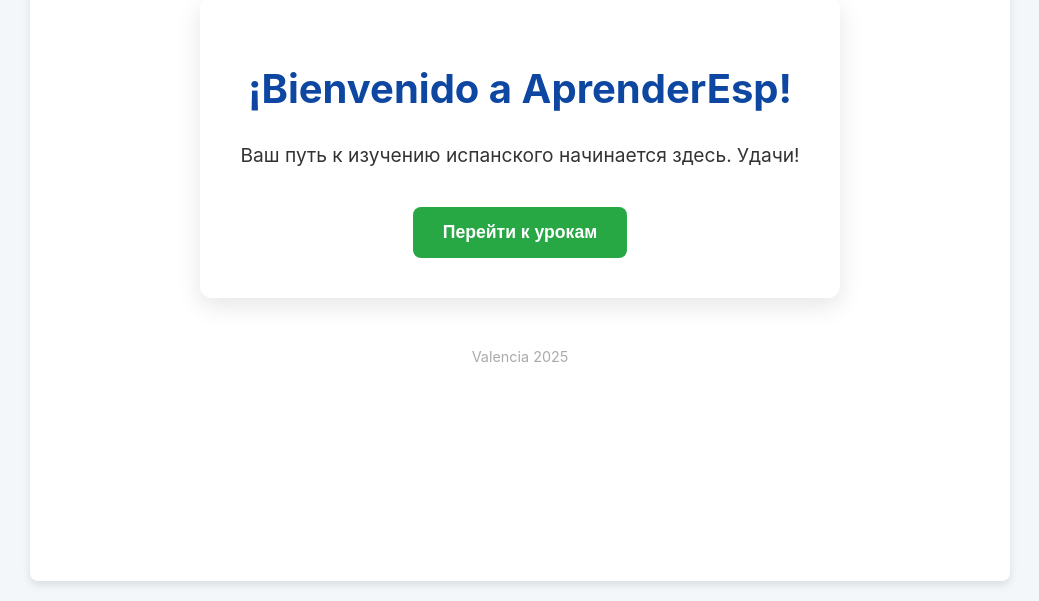
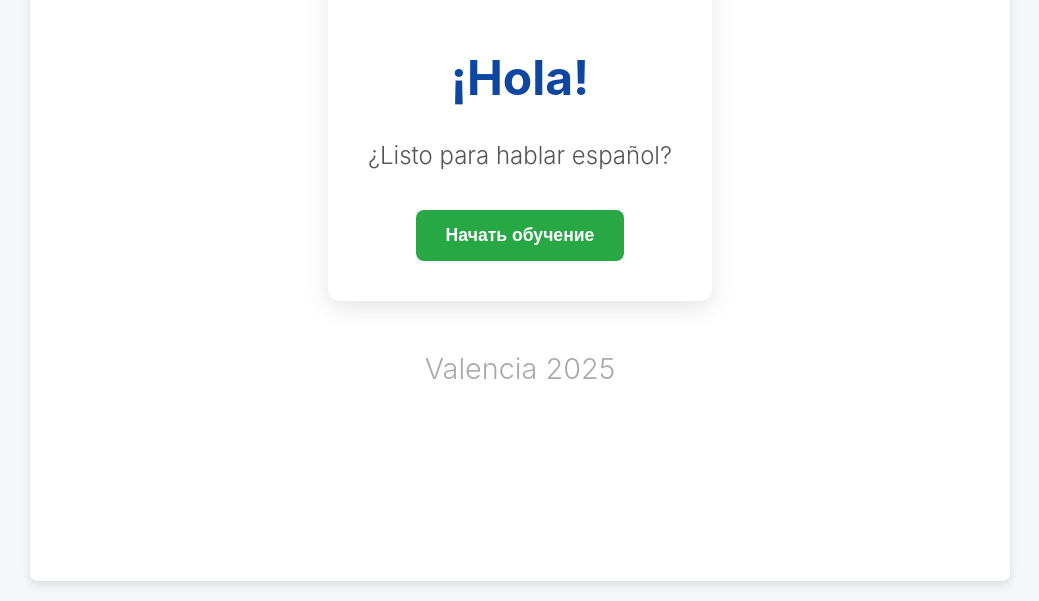
Before and after one commit to stivr4469/prototypeS-, a React (Create React App) app: page / in a window 1280 px wide. Shown: the part 239-840 px from the top of the page, without its empty margins (120-1159 px from the left). Built offline with nearby package versions, Linux system fonts and the light colour scheme.

Commit message:
Приветствую на странице

```diff
--- a/src/components/WelcomeScreen.css
+++ b/src/components/WelcomeScreen.css
@@ -1,9 +1,9 @@
 .welcome-container {
   display: flex;
-  flex-direction: column; /* Изменено для позиционирования футера */
+  flex-direction: column;
   justify-content: center;
   align-items: center;
-  height: 90vh; /* Немного увеличена высота для пространства */
+  height: 90vh;
   text-align: center;
   padding: 20px;
 }
@@ -18,15 +18,17 @@
 
 .welcome-title {
   color: #0d47a1;
-  font-size: 2.5em;
-  margin-bottom: 20px;
-  border-bottom: none; /* Убираем линию, которая наследовалась от h1 */
+  font-size: 3em; /* Сделали "Hola!" крупнее */
+  font-weight: 700;
+  margin-bottom: 10px; /* Уменьшили отступ снизу */
+  border-bottom: none;
 }
 
 .welcome-subtitle {
-  font-size: 1.2em;
-  color: #333;
+  font-size: 1.5em; /* Сделали подзаголовок тоже крупнее */
+  color: #555;
   margin-bottom: 40px;
+  font-weight: 300; /* Более легкий шрифт */
 }
 
 .welcome-button {
@@ -47,9 +49,10 @@
 }
 
 .welcome-footer {
-  margin-top: 50px; /* Отступ сверху от блока приветствия */
+  margin-top: 50px;
   width: 100%;
   text-align: center;
   color: #aaa;
-  font-size: 0.9em;
+  font-size: 1.8em;
+  font-weight: 300;
 }
--- a/src/components/WelcomeScreen.js
+++ b/src/components/WelcomeScreen.js
@@ -5,15 +5,15 @@ const WelcomeScreen = ({ onStart }) => {
   return (
     <div className="welcome-container">
       <div className="welcome-box">
-        <h1 className="welcome-title">¡Bienvenido a AprenderEsp!</h1>
+        {/* 👇 ИЗМЕНЕНИЯ ЗДЕСЬ 👇 */}
+        <h1 className="welcome-title">¡Hola!</h1>
         <p className="welcome-subtitle">
-          Ваш путь к изучению испанского начинается здесь. Удачи!
+          ¿Listo para hablar español?
         </p>
         <button className="welcome-button" onClick={onStart}>
-          Перейти к урокам
+          Начать обучение
         </button>
       </div>
-      {/* 👇 ДОБАВЛЕННЫЙ ФУТЕР 👇 */}
       <footer className="welcome-footer">
         Valencia 2025
       </footer>
--- a/src/data/U36.json
+++ b/src/data/U36.json
@@ -66,12 +66,11 @@
       "type": "FillInTheBlanksComplex",
       "title": "Упражнение 36.3: Напишите вопросы и ответы как в примере",
       "tasks": [
-        { "id": "u36_3_1", "sentence": "1. ¿Te digo algo Luis? / A mí no me dijo nada", "answers": [] },
-        { "id": "u36_3_2", "sentence": "2. (a ustedes) ¿___? / A nosotros no ___ nada", "answers": ["Les digo algo a ustedes", "nos dijo"] },
-        { "id": "u36_3_3", "sentence": "3. (a Marcela) ¿___? / A ella no ___ nada", "answers": ["Le digo algo a Marcela", "le dijo"] },
-        { "id": "u36_3_4", "sentence": "4. (a Tomás) ¿___? / A él no ___ nada", "answers": ["Le digo algo a Tomás", "le dijo"] },
-        { "id": "u36_3_5", "sentence": "5. (a usted) ¿___? / A mí no ___ nada", "answers": ["Le digo algo a usted", "me dijo"] },
-        { "id": "u36_3_6", "sentence": "6. ¿Me ha comprado algo Yvonne? / ___", "answers": ["Sí, te ha comprado algo"] }
+        { "id": "u36_3_1", "sentence": "1. ¿Te digo algo Luis? / ___", "answers": ["A mí no me dijo nada"] },
+        { "id": "u36_3_2", "sentence": "2. (a ustedes) ¿___? / A nosotros no ___", "answers": ["Les digo algo a ustedes", "nos dijo nada"] },
+        { "id": "u36_3_3", "sentence": "3. (a Marcela) ¿___? / A ella no ___", "answers": ["Le digo algo a Marcela", "le dijo nada"] },
+        { "id": "u36_3_4", "sentence": "4. (a Tomás) ¿___? / A él no ___", "answers": ["Le digo algo a Tomás", "le dijo nada"] },
+        { "id": "u36_3_5", "sentence": "5. (a usted) ¿___? / A mí no ___", "answers": ["Le digo algo a usted", "me dijo nada"] }
       ]
     }
   ]
--- a/src/data/U9.json
+++ b/src/data/U9.json
@@ -21,7 +21,7 @@
         { "text": "<strong>Используется `los` + дни недели, когда речь идет о повторяющемся, привычном действии.</strong><br><i><strong>Los miércoles</strong> tengo clases de español. (каждую среду)<br>Mariano trabaja <strong>los domingos</strong>. (каждое воскресенье)</i>" },
         { "text": "<strong>Используется `el` + число месяца.</strong><br><i>Me examino <strong>el doce de junio</strong>.</i>" },
         { "text": "<strong>НО (прямое обращение):</strong> <i>–¿Qué día es hoy? –<strong>Cinco de marzo</strong>. Ayer fue <strong>cuatro de marzo</strong>.</i>" },
-        { "text": "<strong>ВНИМАНИЕ (ATENCIÓN):</strong><br>день недели + число месяца → только один артикль<br><i>El examen es <strong>el</strong> jueves veinte de junio. (а не <s>el</s> jueves <strong>el</strong> veinte de junio)</i><br><br>С названиями месяцев артикль не используется.<br><i>Mi cumpleaños es <strong>en octubre</strong>.</i>" }
+        { "text": "<strong>ВНИМАНИЕ (ATENCIÓN):</strong><br>день недели + число месяца → только один артикль<br><i>El examen es <strong>el</strong> jueves veinte de junio.</i><br><br>С названиями месяцев артикль не используется.<br><i>Mi cumpleaños es <strong>en octubre</strong>.</i>" }
       ]
     },
     {
@@ -29,7 +29,7 @@
       "title": "Теория: Артикль с частями дня и количеством",
       "content": [
         { "text": "<strong>Используется `por la` + части дня (mañana, tarde, noche).</strong><br><i>Trabajo <strong>por la mañana</strong> y estudio <strong>por la tarde</strong>.<br><strong>Pero:</strong> A mediodía, de madrugada.<br>Voy a casa <strong>a mediodía</strong>.<br>El camión de la basura pasa <strong>de madrugada</strong>.</i>" },
-        { "text": "<strong>Используется с количеством или частотой + `al/a la` + период времени.</strong><br><i>(una vez, cuatro horas, cinco días...)<br>Ando una hora <strong>al</strong> día.<br>Vamos al cine dos veces <strong>al</strong> mes.</i>" },
+        { "text": "<strong>Используется с количеством или частотой + `al/a la` + период времени.</strong><br><i>Ando una hora <strong>al</strong> día.<br>Vamos al cine dos veces <strong>al</strong> mes.</i>" },
         { "text": "<strong>Используется `el, la, los, las` + единицы измерения (kilo, litro, docena...).</strong><br><i>El aceite de oliva ha subido veinte céntimos <strong>el</strong> litro.<br>Los plátanos cuestan dos euros <strong>el</strong> kilo.</i>" }
       ]
     },
```
Also changed, not shown: src/data/U7.json (+18 -18 lines).
